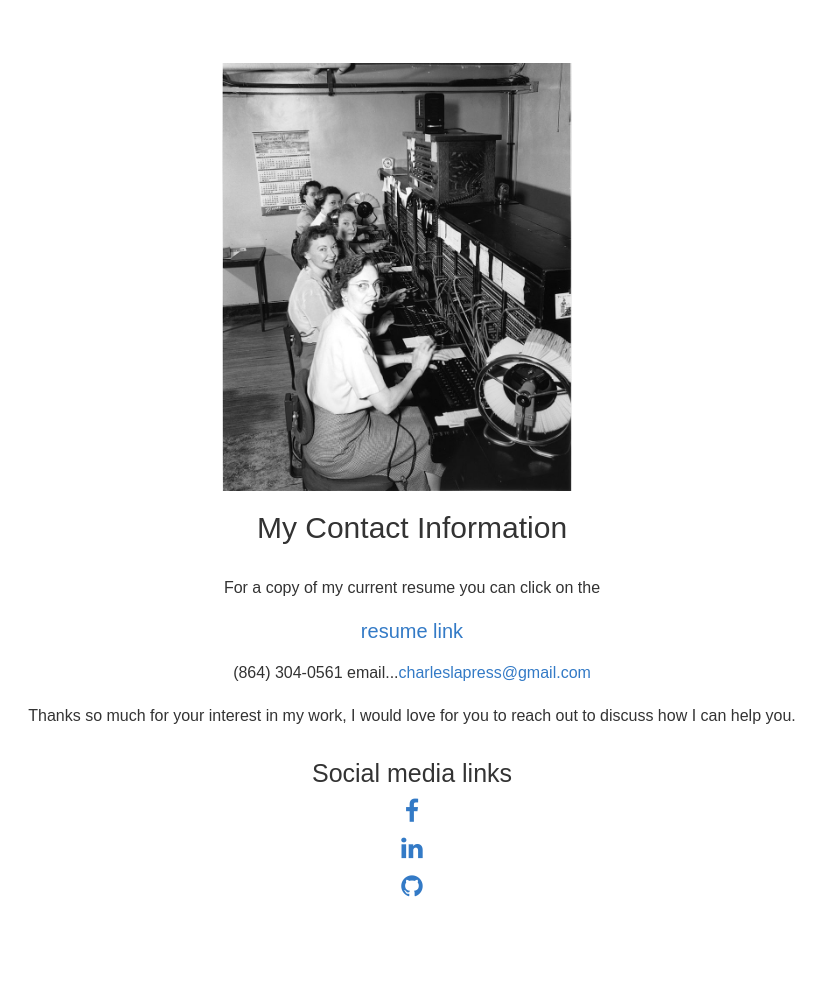
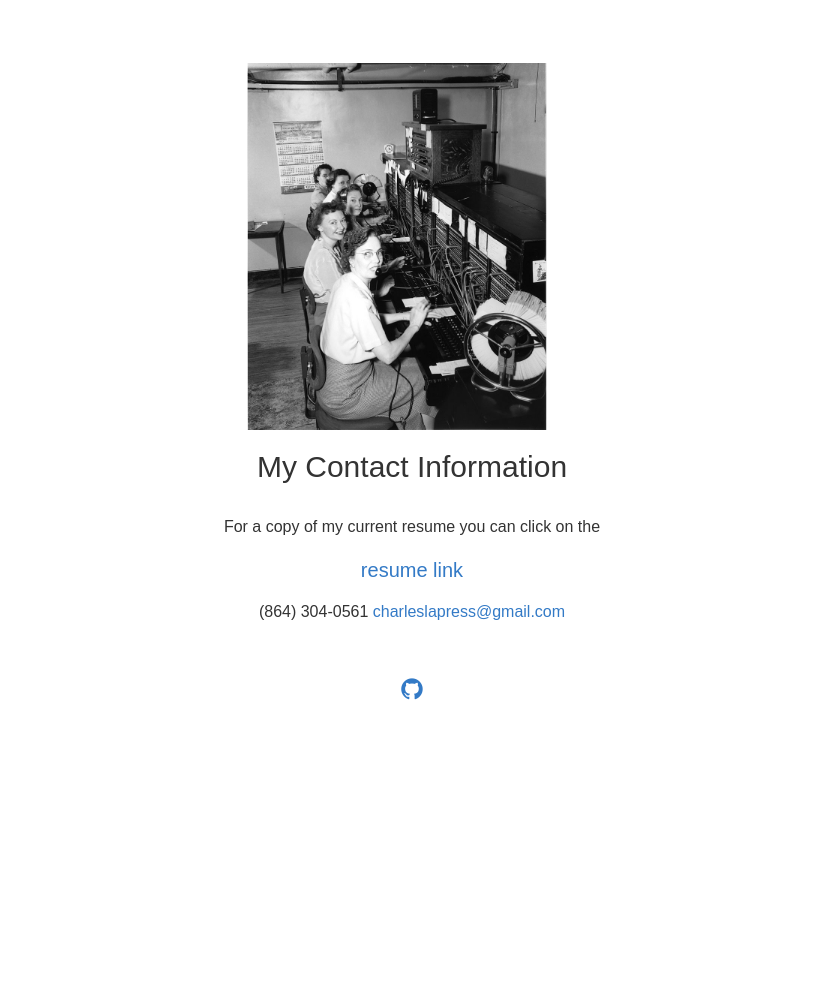
Before and after one commit to chucklapress/portfolio, a Django app: page /contact in a window 1280 px wide. Shown: the part 51-1034 px from the top of the page, without its empty margins (243-1069 px from the left). After the commit the page ends 751 px from the top, so only its background shows below. Run offline with Django 3.2, Linux system fonts and the light colour scheme; some libraries are stand-ins or nearby versions.

Commit message:
changed about

```diff
--- a/templates/contact.html
+++ b/templates/contact.html
@@ -65,25 +65,19 @@
     <div class="container">
   <br>
       <div align="center">
-      <img src="app/images/contact.jpg" width="350" height="300" alt="phone"></div>
+      <img src="app/images/contact.jpg" width="300" height="189" alt="phone"></div>
 
     <div class="container" align="center">
       <div align="center">
       <h3>My Contact Information</h3>
       <br>
       <p>For a copy of my current resume you can click on the <a href= "https://iotpresentation.s3.amazonaws.com/Charles+tech+resume.pdf"><h5>resume link</h5></a></p>
-      <p>(864) 304-0561 email...<a href= "mailto:charleslapress@gmail.com">charleslapress@gmail.com</a></p>
-      <span>Thanks so much for your interest in my work, I would love for you to reach out to discuss how I can help you.</span>
+      <p>(864) 304-0561 <a href= "mailto:charleslapress@gmail.com">charleslapress@gmail.com</a></p>
       <br>
+      <h4><a href="https://github.com/chucklapress/"><i class="fa fa-github"></i></a></h4>
       </div>
       <br>
-      <h4>Social media links</h4>
-      <div align="center">
-      <span><h4><a href="https://www.facebook.com/chuck.lapress/"><i class="fa fa-facebook"></i></a></h4><h4><a href="https://www.linkedin.com/in/chucklapress/"><i class="fa fa-linkedin"></i></a></h4><h4><a href="https://github.com/chucklapress/"><i class="fa fa-github"></i></a></h4></span>
-
-
   </div>
-</div>
     <br>
     <footer>
       <div class="wrap-footer">
```
